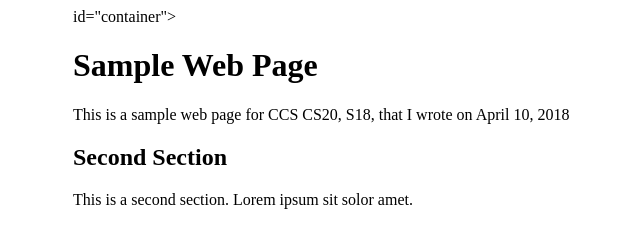
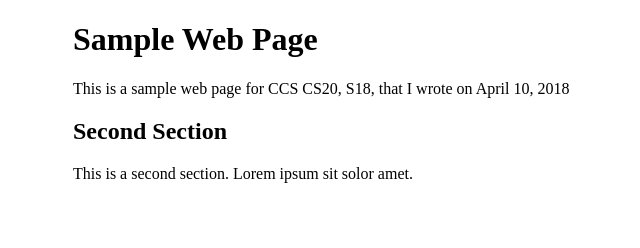
Before and after one commit to ucsb-ccs-cs20-s18/0410-Catrina, a plain HTML site: page index.html in a window 1280 px wide. Shown: the whole page, without its empty margins (317-957 px from the left). Drawn offline with Linux system fonts and the light colour scheme.

Commit message:
Update index.html

```diff
--- a/index.html
+++ b/index.html
@@ -8,7 +8,7 @@
 
 <body>
 
-<div> id="container">
+<div id="container">
 
   <h1>Sample Web Page</h1>
 
```
